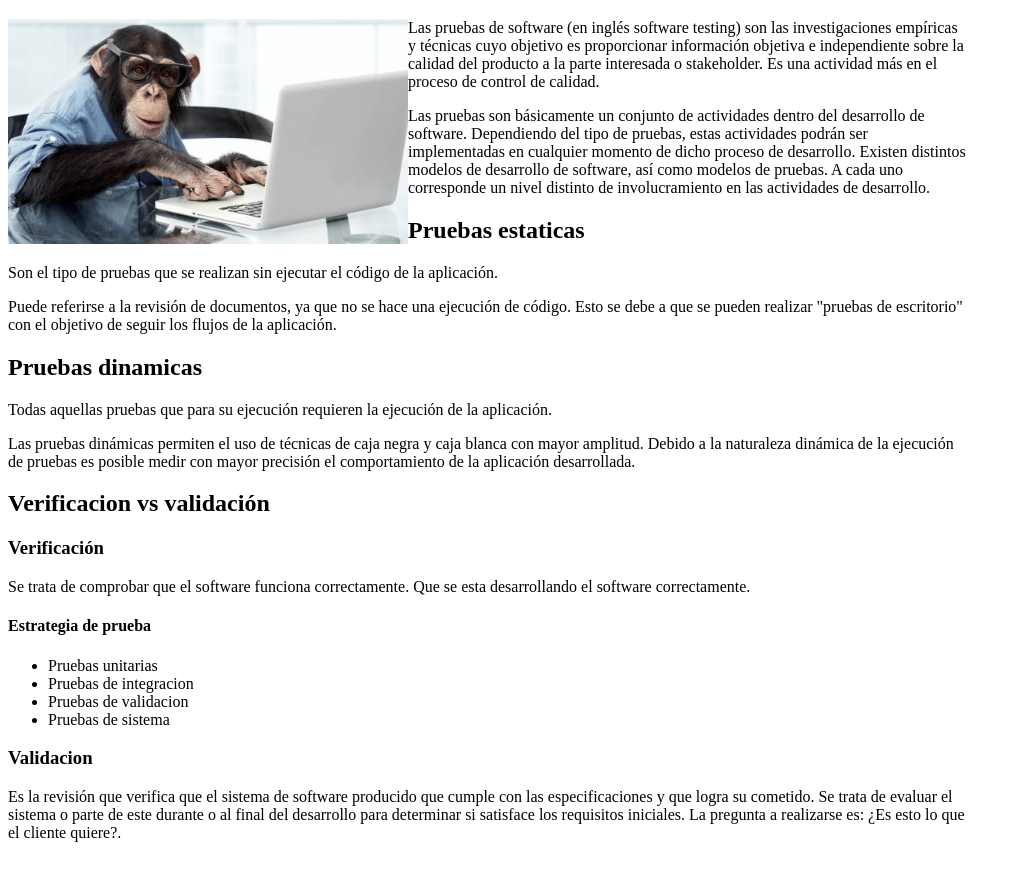
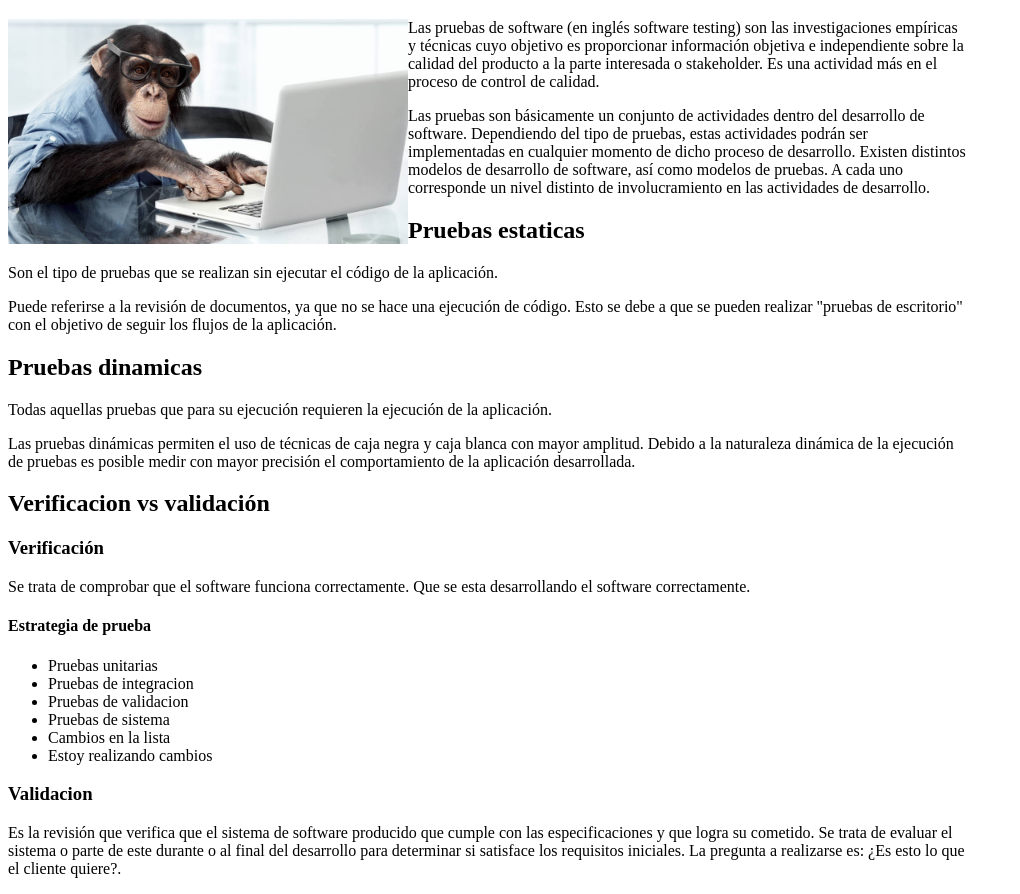
Before and after one commit to EukenePadilla/pruebaSoftware, a plain HTML site: page pruebasSoftware-master/index.html in a window 1280 px wide. Shown: the part 61-955 px from the top of the page, without its empty margins (0-1020 px from the left). Before the commit the page ends 919 px from the top, so only its background shows below. Drawn offline with Linux system fonts and the light colour scheme.

Commit message:
cambios en la lista de estratefia de prueba

```diff
--- a/pruebasSoftware-master/index.html
+++ b/pruebasSoftware-master/index.html
@@ -45,6 +45,8 @@
             <li>Pruebas de integracion</li>
             <li>Pruebas de validacion</li>
             <li>Pruebas de sistema</li>
+            <li>Cambios en la lista</li>
+            <li>Estoy realizando cambios</li>
         </ul>
         <h3>Validacion</h3>
         <p>Es la revisión que verifica que el sistema de software producido que cumple con las especificaciones y que
```
